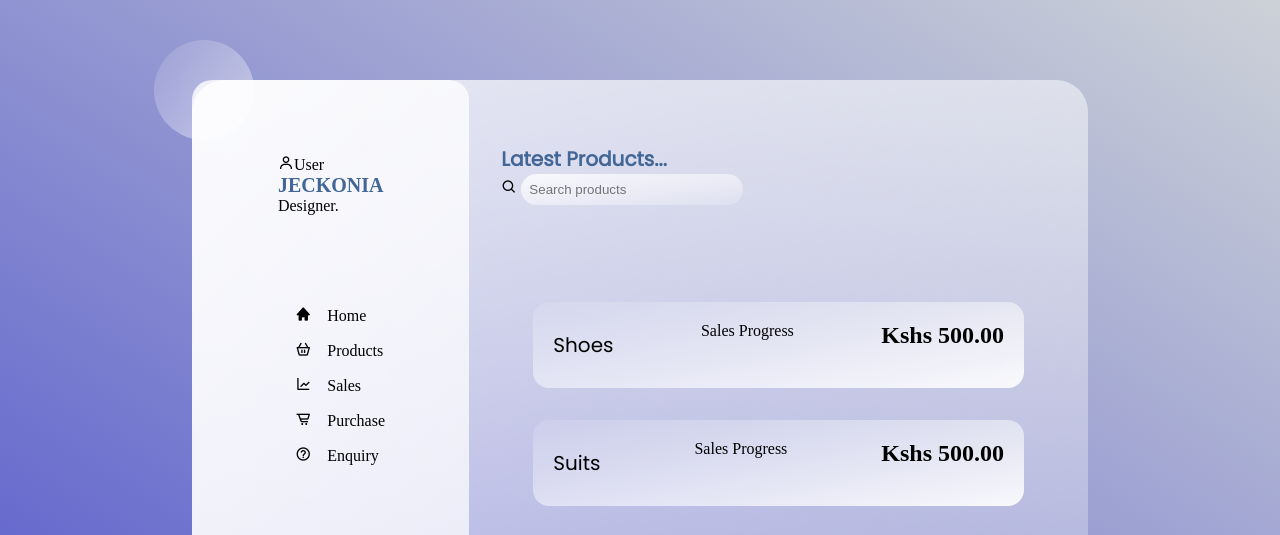
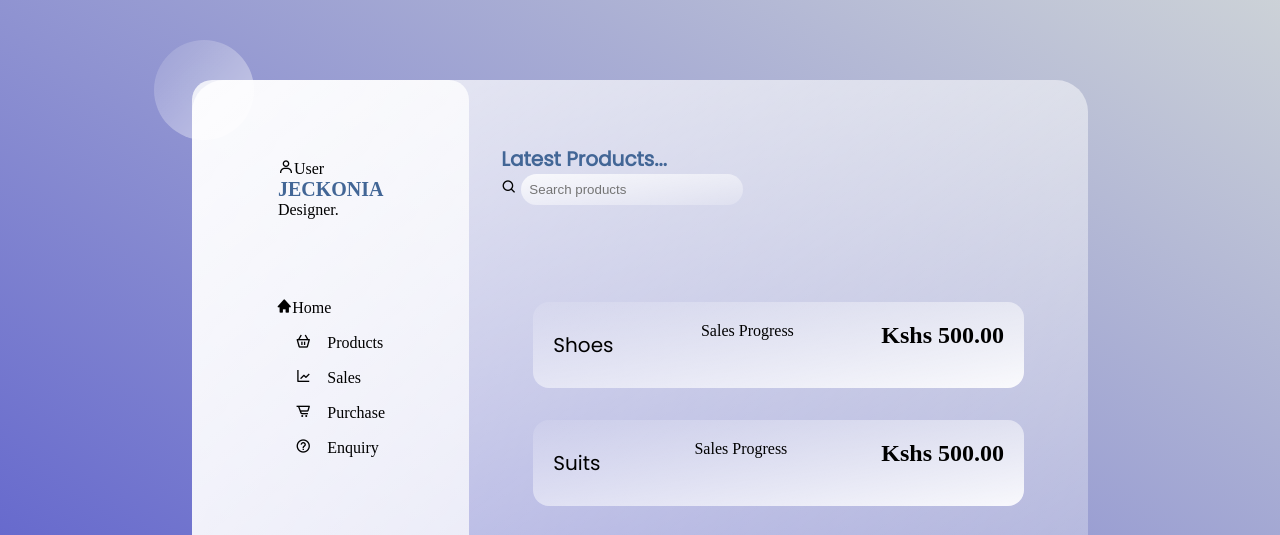
Before and after one commit to jecko2/glasssite, a plain HTML site: page trio1/index.html in a window 1280 px wide. Shown: the top 535 px of the page. Drawn offline with nearby package versions, Linux system fonts and the light colour scheme.

Commit message:
Update index.html

```diff
--- a/trio1/index.html
+++ b/trio1/index.html
@@ -20,7 +20,7 @@
                     <p>Designer.</p>
                 </div>
                 <div class="">
-                    <div class="link">
+                    <div class="">
                         <span><i class='bx bxs-home'></i>Home</span></div>
                         <div class="link">
                         <span><i class='bx bx-basket'></i>Products</span></div>
```
